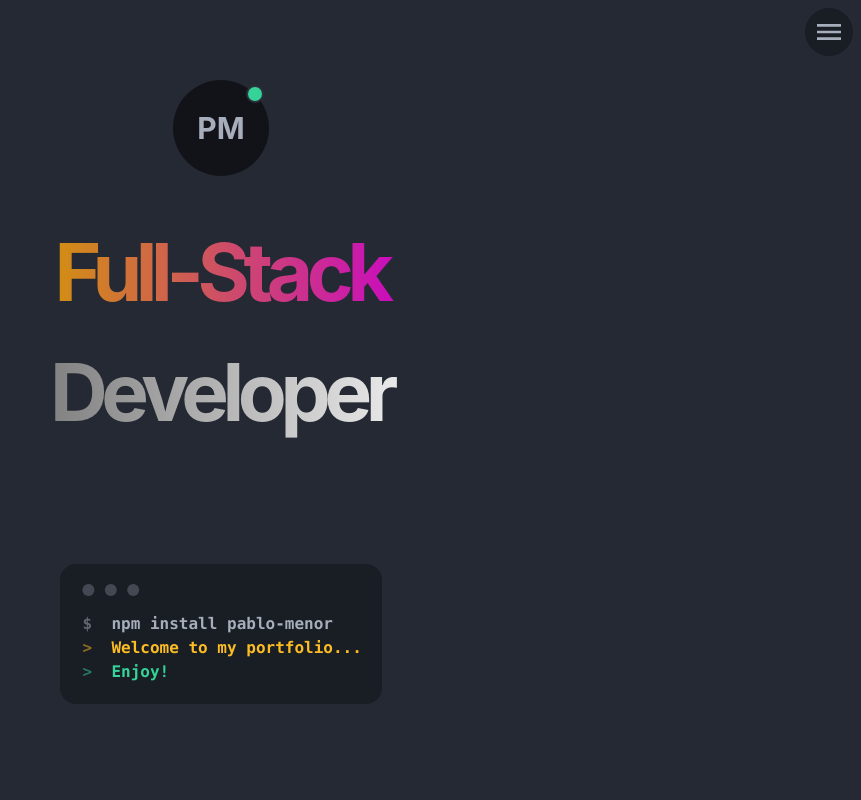
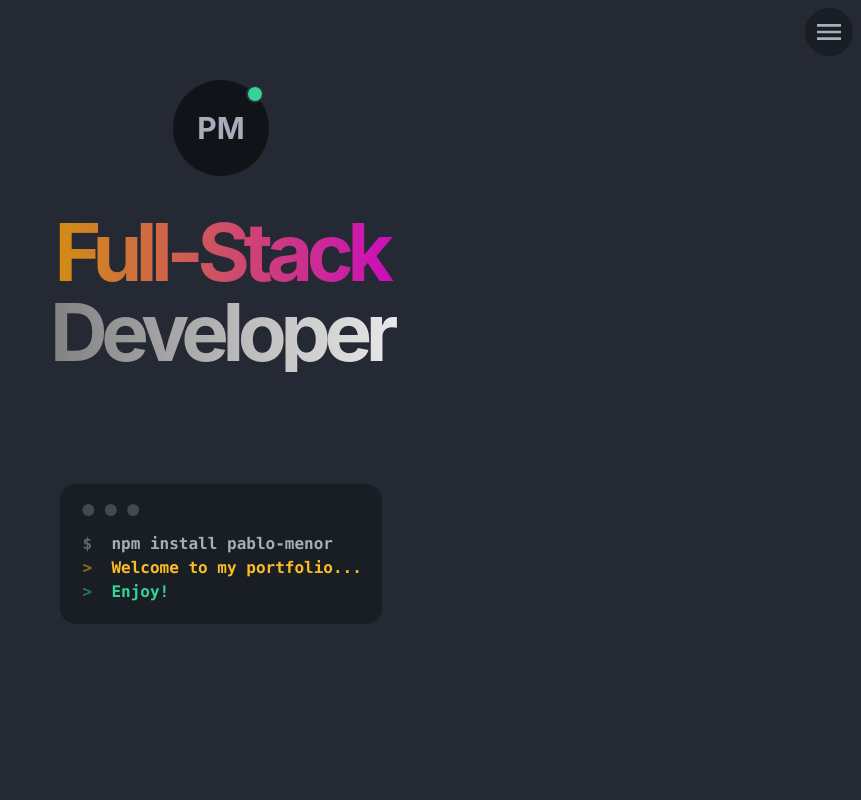
Before and after one commit to pablo-menor/portfolio-v3, a Vue app: page / in a window 1280 px wide. Shown: the top 800 px of the page, without its empty margins (419-1280 px from the left). Built offline with nearby package versions, Linux system fonts and the light colour scheme.

Commit message:
line-height 1

```diff
--- a/src/components/Home.vue
+++ b/src/components/Home.vue
@@ -13,7 +13,6 @@
           --content: 'Full-Stack';
           --startcolor: #d39b02;
           --endcolor: #c903c9;
-          <!-- line-height: 95px; -->
         "
         >Full-Stack</span
       >
@@ -50,7 +49,7 @@ export default {
 .word-effect span {
   position: relative;
   font-size: 4rem;
-  /* line-height: normal; */
+  line-height: 1;
   color: transparent;
 }
 
```
